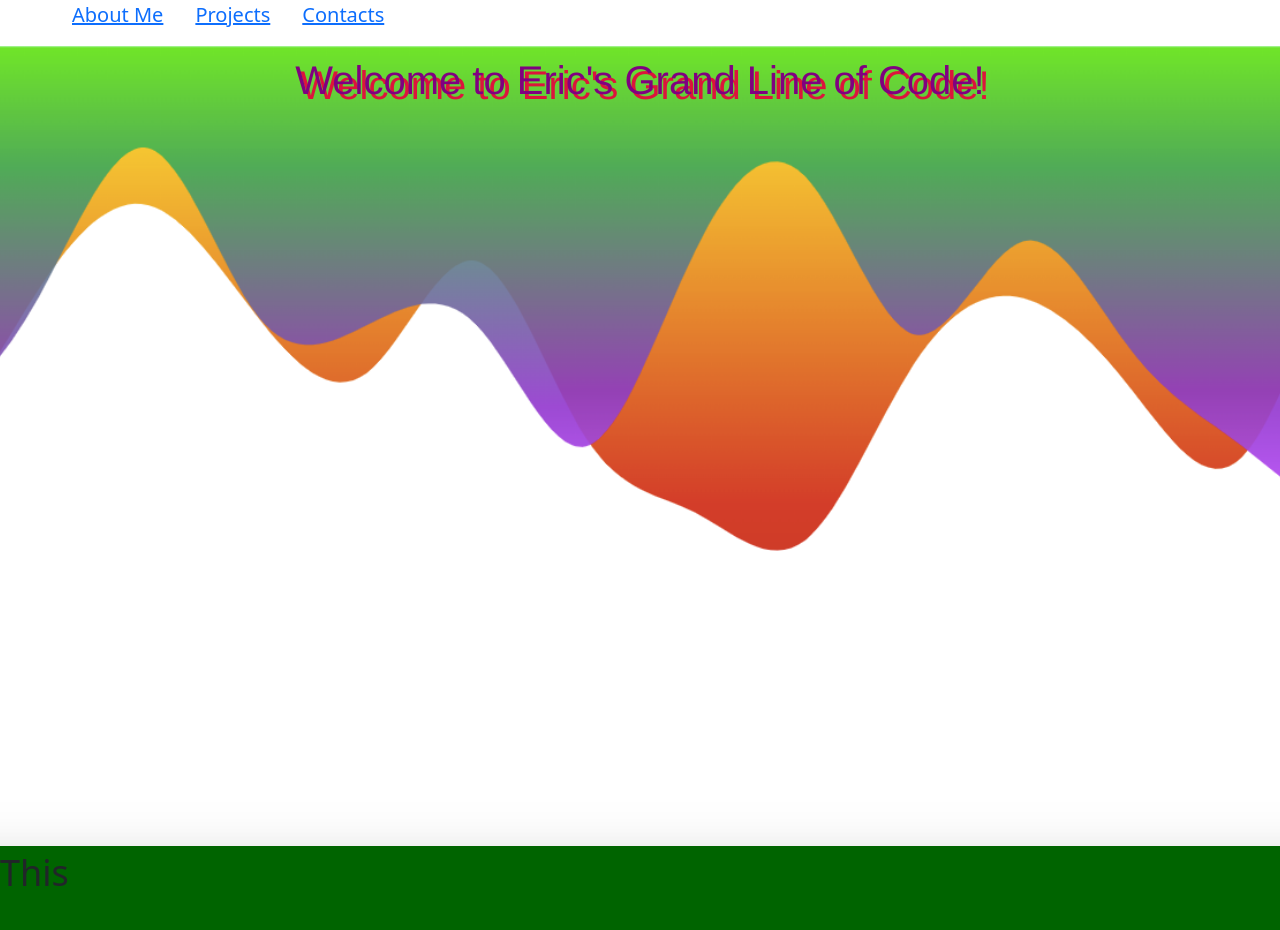
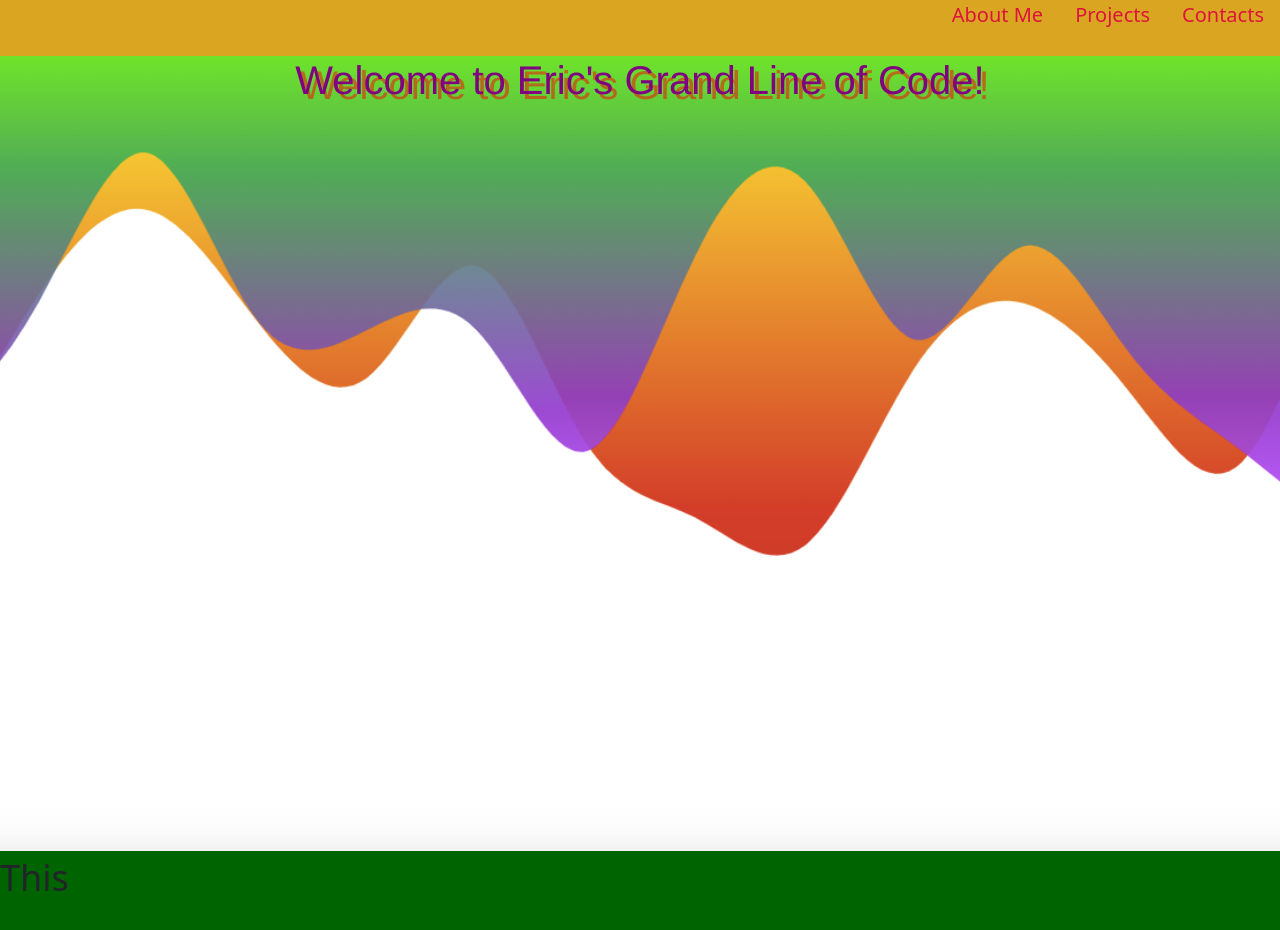
Before and after one commit to EricSpraggins/MFPortfolio, a website: page index.html in a window 1280 px wide. Shown: the top 930 px of the page. Drawn offline with nearby package versions, Linux system fonts and the light colour scheme.

Commit message:
updating

```diff
--- a/index.html
+++ b/index.html
@@ -11,7 +11,7 @@
 <body>
     <h1>Welcome to Eric's Grand Line of Code!</h1>
 
-    <section class="top d-flex text-end justify-content-between px-4 fs-5">
+    <section class="top fs-5">
         <ul class="d-flex text-end" style="list-style:none">
             <li class="mx-3"><a href="about.html" target="_blank">About Me</a></li>
             <li class="mx-3"><a href="#">Projects</a></li>
@@ -19,7 +19,9 @@
         </ul>
     </section>
 
-    <div class="parallax1"></div>
+    <div class="parallax1">
+        <section></section>
+    </div>
     <div style="height:1000px;background-color:darkgreen;font-size:36px">This</div>
     <div class="parallax2"></div>
     <div style="height:1000px;background-color:darkgreen;font-size:36px">Is</div>
@@ -27,6 +29,7 @@
     <div style="height:1000px;background-color:darkgreen;font-size:36px">A</div>
     <div class="parallax4"></div>
     <div style="height:1000px;background-color:darkgreen;font-size:36px">Test</div>
+
     <script src="https://cdn.jsdelivr.net/npm/bootstrap@5.2.2/dist/js/bootstrap.bundle.min.js" integrity="sha384-OERcA2EqjJCMA+/3y+gxIOqMEjwtxJY7qPCqsdltbNJuaOe923+mo//f6V8Qbsw3" crossorigin="anonymous"></script>
 </body>
 </html>
--- a/scss/_format.scss
+++ b/scss/_format.scss
@@ -5,7 +5,7 @@ h1{
     text-align: center;
     font-family: 'Franklin Gothic Medium', 'Arial Narrow', Arial, serif;
     color: purple;
-    text-shadow: 5px 5px crimson;
+    text-shadow: 5px 5px rgba(255, 0, 0, 0.501)
 }
 body, html{
     height:100%;
--- a/scss/_nav.scss
+++ b/scss/_nav.scss
@@ -1,8 +1,16 @@
 $primary: goldenrod;
-body{
-    section{
-        .top{
-            background-color: $primary;
+
+section{
+    background-color: $primary;
+    padding-bottom: 5px;
+    ul{
+        justify-content: flex-end;
+        li{
+            a{
+                text-decoration: none;
+                color: crimson;
+            }
+
         }
     }
 }
```
Also changed, not shown: css/styles.css, 1 other file.
